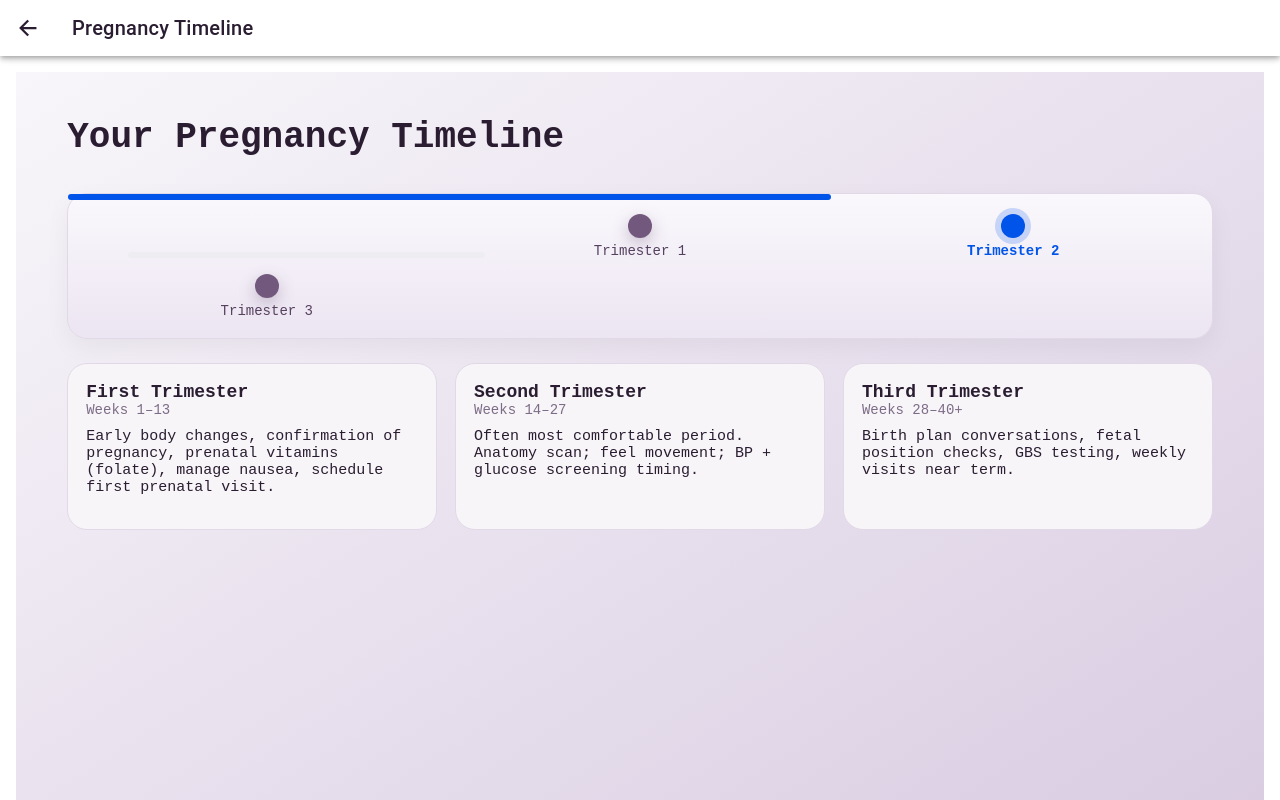
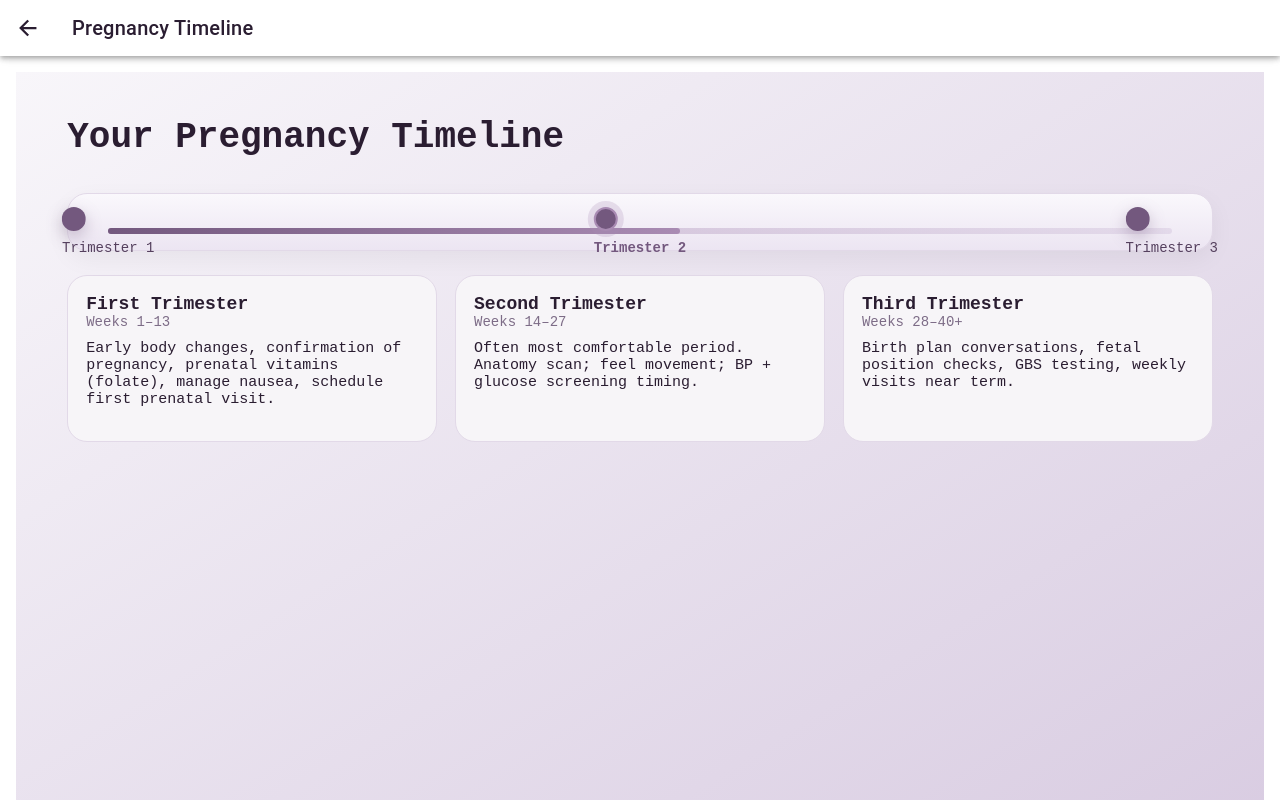
Before and after one commit to MelaninRx/melanin-rx, a React (Vite) app in the folder myApp/: page /timeline in a window 1280 px wide. Built offline with nearby package versions, Linux system fonts and the light colour scheme; no server answers; the database is empty; sample sign-in values are in the browser's storage; a web font is replaced by a local one.

Commit message:
fix styling to match theme, the nodes are a bit off from the rail but ill fix that later

```diff
--- a/myApp/src/components/TimelineRail.tsx
+++ b/myApp/src/components/TimelineRail.tsx
@@ -5,34 +5,41 @@ export type RailNode = {
   key: string;
   label: string;
   onClick: () => void;
-  /** NEW: mark the user's current trimester node */
   isCurrent?: boolean;
 };
 
-type Props = {
+export default function TimelineRail({
+  nodes,
+  progress = 0, // 0..1
+}: {
   nodes: RailNode[];
-  /** NEW (optional): 0..1 progress across the rail */
   progress?: number;
-};
-
-export default function TimelineRail({ nodes, progress = 0 }: Props) {
-  // Smooth slide-in animation for the progress bar
+}) {
   const [anim, setAnim] = React.useState(0);
   React.useEffect(() => {
-    // ensure we render 0 first, then animate to target width
+    // animate from 0 -> progress on mount/update
     requestAnimationFrame(() => setAnim(progress));
   }, [progress]);
 
   const pct = Math.min(1, Math.max(0, anim)) * 100;
+  const last = Math.max(1, nodes.length - 1);
 
   return (
     <div className={styles.rail}>
-      <div className={styles.railLine} />
+      {/* Track layers (don’t affect layout) */}
+      <div className={styles.railTrack} />
       <div className={styles.railProgress} style={{ width: `${pct}%` }} />
-      {nodes.map((n) => (
+
+      {/* Stage: same left/right/top as the track, so positions match exactly */}
+      <div className={styles.railStage}>
+        {nodes.map((n, i) => {
+          const leftPct = (i / last) * 100; // e.g., 0%, 50%, 100% for 3 nodes
+          return (
             <button
               key={n.key}
-          className={`${styles.node} ${n.isCurrent ? styles.nodeCurrent : ''}`}
+              type="button"
+              className={`${styles.nodeAbs} ${n.isCurrent ? styles.nodeCurrent : ''}`}
+              style={{ left: `${leftPct}%` }}
               onClick={n.onClick}
               aria-label={`Open ${n.label}`}
               aria-pressed={n.isCurrent ? true : undefined}
@@ -42,7 +49,9 @@ export default function TimelineRail({ nodes, progress = 0 }: Props) {
                 {n.label}
               </span>
             </button>
-      ))}
+          );
+        })}
+      </div>
     </div>
   );
 }
--- a/myApp/src/pages/TimelinePage.tsx
+++ b/myApp/src/pages/TimelinePage.tsx
@@ -1,4 +1,3 @@
-// src/pages/TimelinePage.tsx
 import React from 'react';
 import { IonPage, IonHeader, IonToolbar, IonTitle, IonContent, IonButtons, IonBackButton } from '@ionic/react';
 
@@ -16,22 +15,29 @@ const TimelinePage: React.FC = () => {
   const [currentTrimesterId, setCurrentTrimesterId] = React.useState<string | null>(null);
   const [currentTrimesterIndex, setCurrentTrimesterIndex] = React.useState<number | null>(null);
 
-
   React.useEffect(() => {
     document.title = 'Pregnancy Timeline — MelaninRX';
     getTrimesters().then(setData);
+
+    // TEMP for testing: simulate user in Trimester 2
     setCurrentTrimesterIndex(2);
     setCurrentTrimesterId('trimester-2');
   }, []);
 
   const active = data.find(t => t.id === activeId) ?? null;
 
+  // Progress to the CENTER of the current node (T1=0, T2=0.5, T3=1 for 3 nodes)
+  // If you prefer "fill to end of trimester", use: idx / n instead.
+  const n = data.length || 1;
+  const idx = currentTrimesterIndex ?? null;
+  const progressToNodeCenter =
+    idx != null && n > 1 ? (idx - 1) / (n - 1) : 0;
+
   return (
     <IonPage>
       <IonHeader>
         <IonToolbar>
           <IonButtons slot="start">
-            {/* Back to previous page (Home) */}
             <IonBackButton defaultHref="/home" />
           </IonButtons>
           <IonTitle>Pregnancy Timeline</IonTitle>
@@ -51,10 +57,7 @@ const TimelinePage: React.FC = () => {
 
           <React.Suspense fallback={<div>Loading timeline…</div>}>
             <TimelineRail
-              progress={
-                currentTrimesterIndex != null && data.length > 0
-                 ? Math.min(1, currentTrimesterIndex / data.length)
-                  : 0              }
+              progress={progressToNodeCenter}
               nodes={data.map(t => ({
                 key: t.id,
                 label: `Trimester ${t.index}`,
@@ -62,6 +65,7 @@ const TimelinePage: React.FC = () => {
                 isCurrent: currentTrimesterId === t.id || currentTrimesterIndex === t.index
               }))}
             />
+
             {!active ? (
               <section className={styles.grid}>
                 {data.map(t => (
--- a/myApp/src/pages/timeline.module.css
+++ b/myApp/src/pages/timeline.module.css
@@ -13,6 +13,7 @@
   --gradient-button: linear-gradient(135deg, #7f5d8c, #a98bb3);
 }
 
+/* Page */
 .timelinePage {
   min-height: 100vh;
   background: var(--gradient-bg);
@@ -29,22 +30,7 @@
   background: var(--gradient-button); color: var(--text-light); font-weight: 700; cursor: pointer;
 }
 
-.rail {
-  position: relative; display: grid; grid-template-columns: repeat(3, 1fr);
-  align-items: center; gap: 16px; padding: 20px; border-radius: 20px;
-  background: var(--gradient-panel); border: 1px solid var(--color-mid);
-  box-shadow: 0 8px 24px rgba(0,0,0,0.05);
-}
-.railLine {
-  position: absolute; left: 40px; right: 40px; top: 50%; height: 4px;
-  background: linear-gradient(to right, var(--color-accent), var(--color-secondary));
-  transform: translateY(-50%); border-radius: 999px; opacity: 0.6;
-}
-.node { position: relative; z-index: 1; display: grid; place-items: center; gap: 6px; background: transparent; border: 0; cursor: pointer; }
-.dot { width: 24px; height: 24px; border-radius: 50%; background: var(--color-primary); box-shadow: 0 6px 16px rgba(115,88,126,0.35); transition: transform .2s, box-shadow .2s; }
-.node:hover .dot { transform: scale(1.08); }
-.nodeLabel { font-size: 14px; color: var(--text-secondary); user-select: none; }
-
+/* Card grid */
 .grid { margin-top: 24px; display: grid; grid-template-columns: repeat(auto-fit, minmax(260px, 1fr)); gap: 18px; }
 
 .card {
@@ -75,62 +61,110 @@
 .sectionTitle { margin-top: 14px; font-weight: 800; }
 .list { margin: 10px 0 0; padding-left: 18px; }
 
-/* Ensure the rail can layer elements */
+/* ========================= */
+/* ===== Timeline Rail ===== */
+/* ========================= */
+
 .rail {
+  /* keep your panel vibe */
+  --rail-pad: 40px; /* left/right inset so ends don't hit rounded corners */
+  --rail-top: 34px; /* vertical offset of the bar within the panel */
+  --rail-h: 6px;    /* bar thickness */
+
   position: relative;
+  padding: 28px;              /* panel padding */
+  border-radius: 20px;
+  background: var(--gradient-panel);
+  border: 1px solid var(--color-mid);
+  box-shadow: 0 8px 24px rgba(0,0,0,0.05);
 }
 
-/* If your .railLine already has styles, keep them.
-   We just ensure it's a nice rounded track. */
-.railLine {
-  position: relative;
-  height: 6px;
-  background: var(--ion-color-step-200, #e9ecef);
+/* Track + progress share identical geometry */
+.railTrack,
+.railProgress {
+  position: absolute;
+  left: var(--rail-pad);
+  right: var(--rail-pad);
+  top: var(--rail-top);
+  height: var(--rail-h);
   border-radius: 999px;
+  pointer-events: none;
+  z-index: 0;
 }
 
-/* NEW: the progress fill that slides in */
+.railTrack {
+  background: linear-gradient(to right, var(--color-accent), var(--color-secondary));
+  opacity: 0.55;
+}
+
 .railProgress {
-  position: absolute;
-  z-index: 1;              /* under the nodes */
-  left: 0;
-  top: 0;
-  height: 6px;
-  background: var(--ion-color-primary, #3880ff);
-  border-radius: 999px;
+  left: var(--rail-pad);
+  right: auto;               /* width controls end */
   width: 0%;
+  background: linear-gradient(135deg, var(--color-primary), var(--color-accent));
   transition: width 600ms cubic-bezier(.22,.74,.3,1);
 }
 
-/* Make sure nodes are above the progress fill */
-.node {
-  position: relative;
-  z-index: 2;
+/* Stage for absolute node positioning (same left/right/top as track center) */
+.railStage {
+  position: absolute;
+  left: var(--rail-pad);
+  right: var(--rail-pad);
+  top: calc(var(--rail-top) + var(--rail-h) / 2); /* center line of bar */
+  height: 0;
+  z-index: 3;
+}
+
+/* Nodes on exact percentage points, centered on the bar */
+.nodeAbs {
+  position: absolute;
+  top: 0; /* already on center line via .railStage */
+  transform: translate(-50%, -50%); /* center the node on that point */
   background: transparent;
   border: 0;
+  padding: 0;
   cursor: pointer;
+  text-align: center;
+  line-height: 1;
 }
 
-/* Your existing .dot styles stay; we add “current” state */
-.dotCurrent {
-  background: var(--ion-color-primary, #3880ff) !important;
-  border-color: var(--ion-color-primary, #3880ff) !important;
-  /* optional soft halo so it ‘pops’ */
-  box-shadow: 0 0 0 6px color-mix(in oklab, var(--ion-color-primary, #3880ff) 20%, transparent);
+.dot {
+  display: block;
+  width: 24px;
+  height: 24px;
+  border-radius: 50%;
+  background: var(--color-primary);
+  border: 2px solid transparent;
+  box-shadow: 0 6px 16px rgba(115,88,126,0.35);
+  transition: transform .2s, box-shadow .2s, background-color .2s, border-color .2s;
+}
+.nodeAbs:hover .dot { transform: scale(1.08); }
+
+.nodeLabel {
+  display: block;
+  margin-top: 10px;  /* space below dot */
+  font-size: 14px;
+  white-space: nowrap;
+  color: var(--text-secondary);
+  user-select: none;
 }
 
-/* Label emphasis when current */
-.nodeLabelCurrent {
-  font-weight: 700;
-  color: var(--ion-color-primary, #3880ff);
+/* Current (glow + bold) */
+.dotCurrent {
+  background: var(--color-primary);
+  border-color: var(--color-accent);
+  box-shadow: 0 0 0 6px color-mix(in oklab, var(--color-accent) 24%, transparent);
 }
 
-/* Optional: subtle one-time throb for the current dot on load */
+.nodeLabelCurrent {
+  font-weight: 800;
+  color: var(--color-primary);
+}
+
+/* Optional: gentle pulse on load */
 @keyframes railThrob {
   0% { transform: scale(1); }
   50% { transform: scale(1.06); }
   100% { transform: scale(1); }
 }
-.nodeCurrent .dotCurrent {
-  animation: railThrob 1200ms ease-out 1;
-}
+.nodeCurrent .dotCurrent { animation: railThrob 1200ms ease-out 1; }
```
Lines whose indentation alone changed are shown as unchanged.
